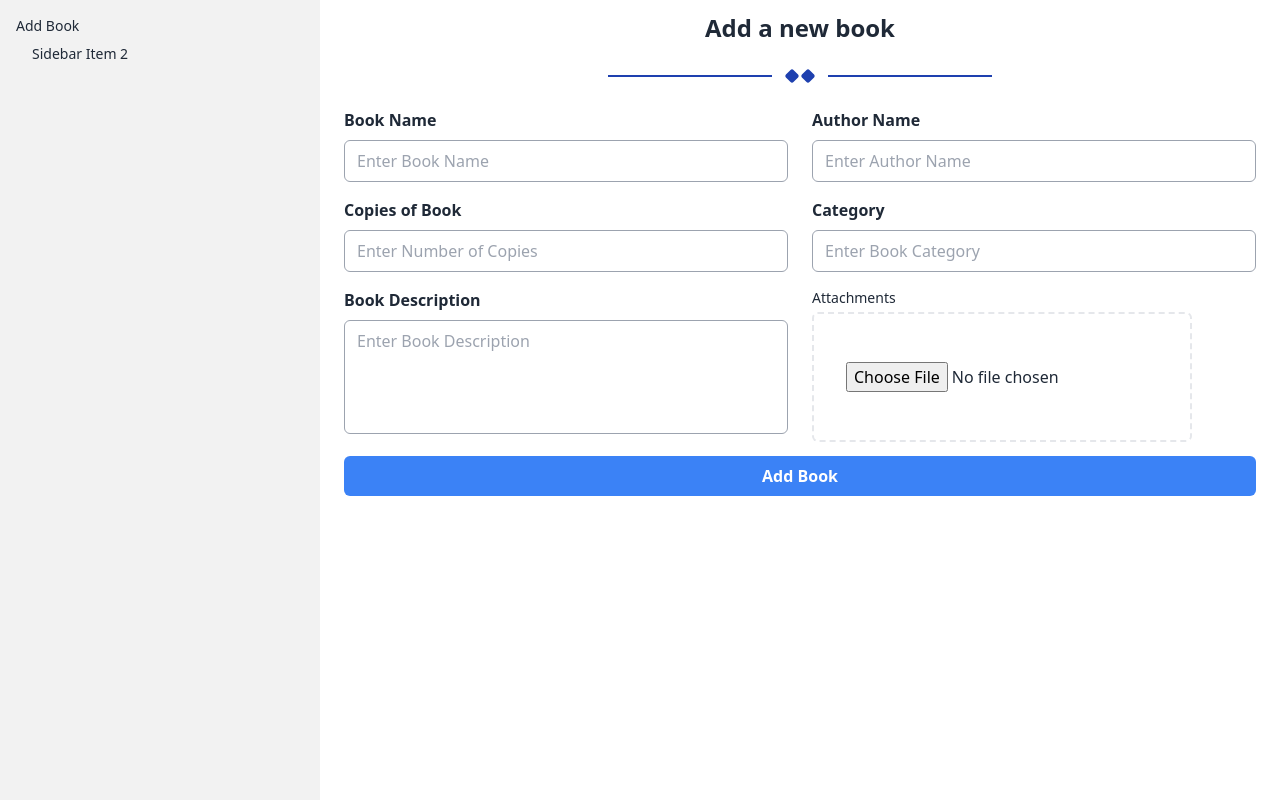
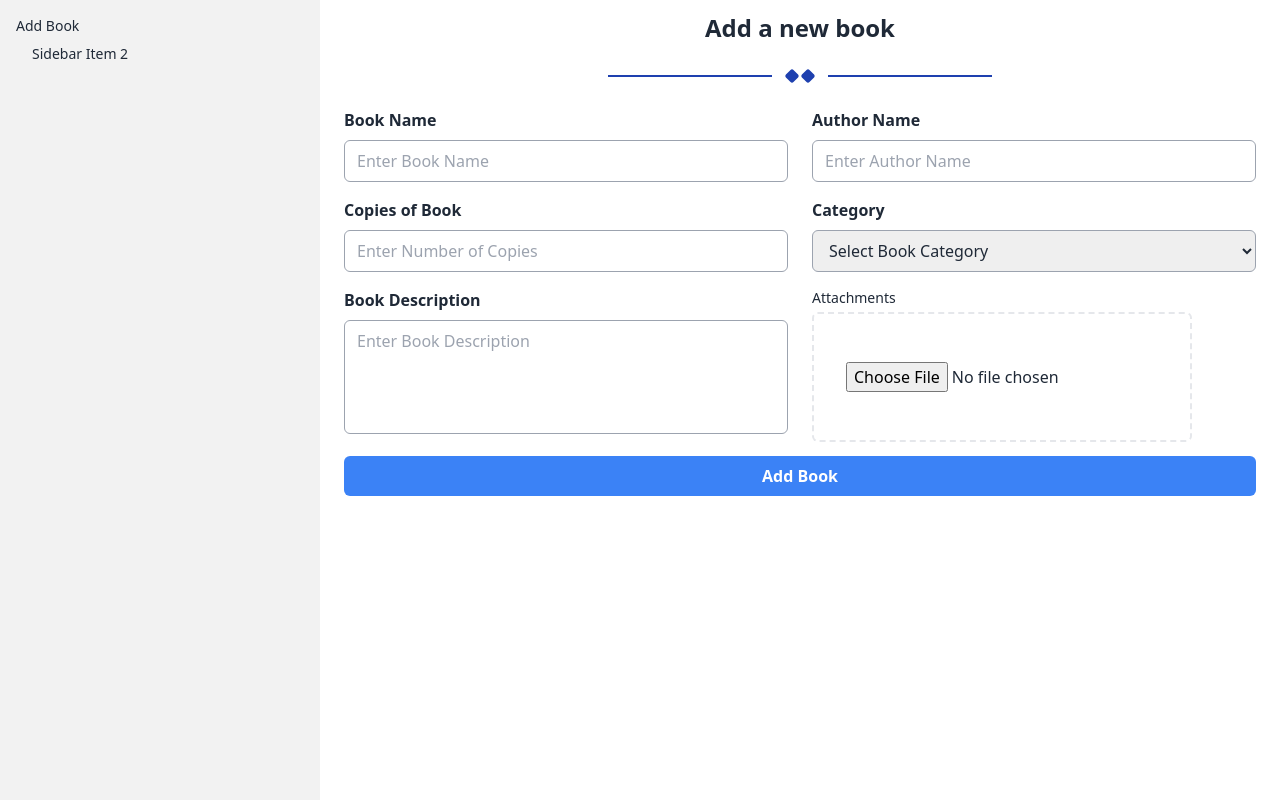
Before and after one commit to absiddik676/online-library, a React (Vite) app: page /dashboard/addbook in a window 1280 px wide. Built offline with nearby package versions, Linux system fonts and the light colour scheme.

Commit message:
book added form data get and imgae host in imgBB done

```diff
--- a/package.json
+++ b/package.json
@@ -10,11 +10,14 @@
     "preview": "vite preview"
   },
   "dependencies": {
+    "@tanstack/react-query": "^4.32.6",
+    "axios": "^1.4.0",
     "localforage": "^1.10.0",
     "lottie-react": "^2.4.0",
     "match-sorter": "^6.3.1",
     "react": "^18.2.0",
     "react-dom": "^18.2.0",
+    "react-hook-form": "^7.45.3",
     "react-icons": "^4.10.1",
     "react-id-swiper": "^4.0.0",
     "react-router-dom": "^6.14.2",
--- a/src/main.jsx
+++ b/src/main.jsx
@@ -4,9 +4,15 @@ import App from './App.jsx'
 import './index.css'
 import { RouterProvider } from 'react-router-dom'
 import router from './Routes/Route.jsx'
-
+import { QueryClient, QueryClientProvider, } from '@tanstack/react-query'
+<script>
+  AOs.init();
+</script>
+const queryClient = new QueryClient()
 ReactDOM.createRoot(document.getElementById('root')).render(
   <React.StrictMode>
-    <RouterProvider router={router}/>
+    <QueryClientProvider client={queryClient}>
+      <RouterProvider router={router} />
+    </QueryClientProvider>
   </React.StrictMode>,
 )
--- a/src/pages/Dashboard/Admin/AddBook/AddBook.jsx
+++ b/src/pages/Dashboard/Admin/AddBook/AddBook.jsx
@@ -1,6 +1,41 @@
 import React from 'react';
 import { TbSquareRotatedFilled } from "react-icons/tb";
+import { useForm } from "react-hook-form";
+import axios from 'axios';
+import { useQuery } from '@tanstack/react-query';
 const AddBook = () => {
+    const { register, handleSubmit, watch, formState: { errors } } = useForm();
+    const onSubmit = data => {
+        const formData = new FormData()
+        formData.append('image',data.image[0])
+        fetch('https://api.imgbb.com/1/upload?key=ba3b948b897f68e17ca6b54684432dc4',{
+            method:'POST',
+            body:formData
+        })
+        .then(res => res.json())
+        .then(imageData => {
+            const imgURL = imageData.data.display_url
+            console.log(imgURL);
+            const {title,author,category,copies,description} = data;
+            const saveData = {
+                title,
+                author,
+                category,
+                copies:parseInt(copies),
+                description,
+                img:imgURL
+            }
+            console.log(saveData);
+            axios.post('http://localhost:80/linrayAPI/book/save',saveData)
+            .then(res=>{
+                console.log(res.data);
+            })
+
+        })
+
+
+
+    };
     return (
         <div className='w-full'>
             <h1 className='text-2xl font-semibold text-center mt-3'>Add a new book</h1>
@@ -14,7 +49,7 @@ const AddBook = () => {
                     <div className="border-t-2 border-blue-800 h-0 flex-1 ml-3"></div>
                 </div>
             </div>
-            <form className="bg-white rounded-lg p-6  mx-auto">
+            <form onSubmit={handleSubmit(onSubmit)} className="bg-white rounded-lg p-6  mx-auto">
                 <div className='flex gap-6'>
                     <div className="mb-4 w-1/2">
                         <label htmlFor="title" className="block text-gray-800 font-semibold mb-2">
@@ -26,7 +61,7 @@ const AddBook = () => {
                             id="title"
                             className="w-full rounded-md border border-gray-400 py-2 px-3 focus:outline-none focus:border-blue-500 placeholder-gray-400"
                             placeholder="Enter Book Name"
-                            required
+                            {...register("title", { required: true })}
                         />
                     </div>
 
@@ -40,7 +75,7 @@ const AddBook = () => {
                             id="author"
                             className="w-full rounded-md border border-gray-400 py-2 px-3 focus:outline-none focus:border-blue-500 placeholder-gray-400"
                             placeholder="Enter Author Name"
-                            required
+                            {...register("author", { required: true })}
                         />
                     </div>
                 </div>
@@ -56,7 +91,7 @@ const AddBook = () => {
                             id="copies"
                             className="w-full rounded-md border border-gray-400 py-2 px-3 focus:outline-none focus:border-blue-500 placeholder-gray-400"
                             placeholder="Enter Number of Copies"
-                            required
+                            {...register("copies", { required: true })}
                         />
                     </div>
 
@@ -64,14 +99,18 @@ const AddBook = () => {
                         <label htmlFor="category" className="block text-gray-800 font-semibold mb-2">
                             Category
                         </label>
-                        <input
-                            type="text"
+                        <select
                             name="category"
                             id="category"
-                            className="w-full rounded-md border border-gray-400 py-2 px-3 focus:outline-none focus:border-blue-500 placeholder-gray-400"
-                            placeholder="Enter Book Category"
-                            required
-                        />
+                            className="w-full rounded-md border border-gray-400 py-2 px-3 focus:outline-none focus:border-blue-500"
+                            {...register("category", { required: true })}
+                        >
+                            <option value="" disabled selected>Select Book Category</option>
+                            <option value="fiction">Fiction</option>
+                            <option value="non-fiction">Non-Fiction</option>
+                            <option value="science-fiction">Science Fiction</option>
+                            {/* Add more categories as needed */}
+                        </select>
                     </div>
                 </div>
                 <div className='flex gap-6'>
@@ -85,13 +124,14 @@ const AddBook = () => {
                             rows="4" // Adjust the number of rows based on your design preference
                             className="w-full rounded-md border border-gray-400 py-2 px-3 focus:outline-none focus:border-blue-500 placeholder-gray-400 resize-none"
                             placeholder="Enter Book Description"
-                            required
+                            {...register("description", { required: true })}
                         />
                     </div>
                     <fieldset className="w-1/2 space-y-1 dark:text-gray-100">
                         <label for="files" className="block text-sm font-medium">Attachments</label>
                         <div className="flex">
-                            <input type="file" name="files" id="files" className="px-8 py-12 border-2 border-dashed rounded-md dark:border-gray-700 dark:text-gray-400 dark:bg-gray-800" />
+                        <input {...register("image", { required: true })} type="file" className="px-8 py-12 border-2 border-dashed rounded-md dark:border-gray-700 dark:text-gray-400 dark:bg-gray-800" />
+
                         </div>
                     </fieldset>
                 </div>
```
Also changed, not shown: 1 other file (tests, documents, lock files or other folders). Lines whose indentation alone changed are shown as unchanged.
